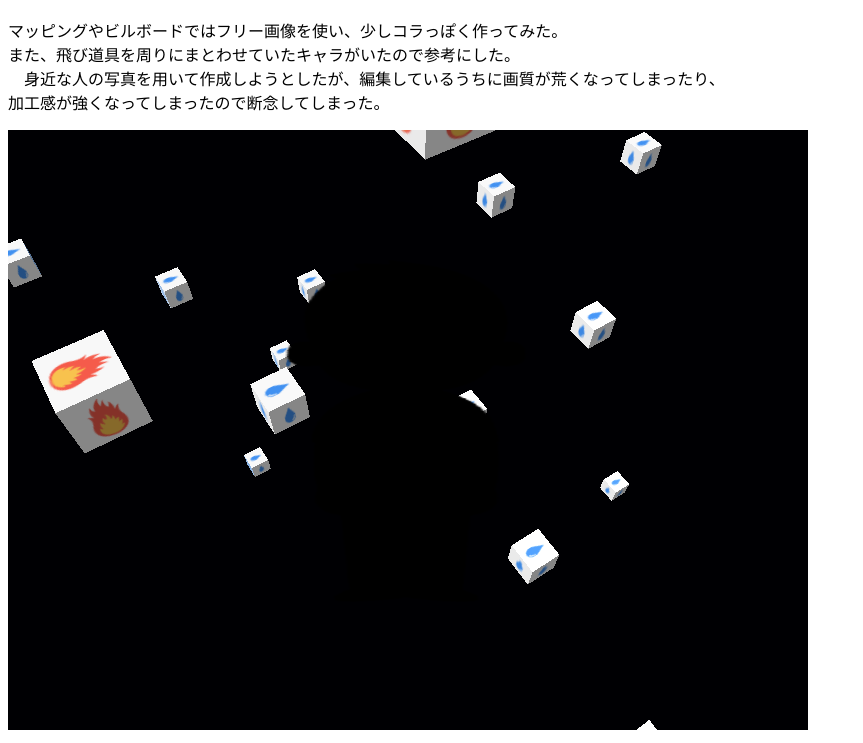
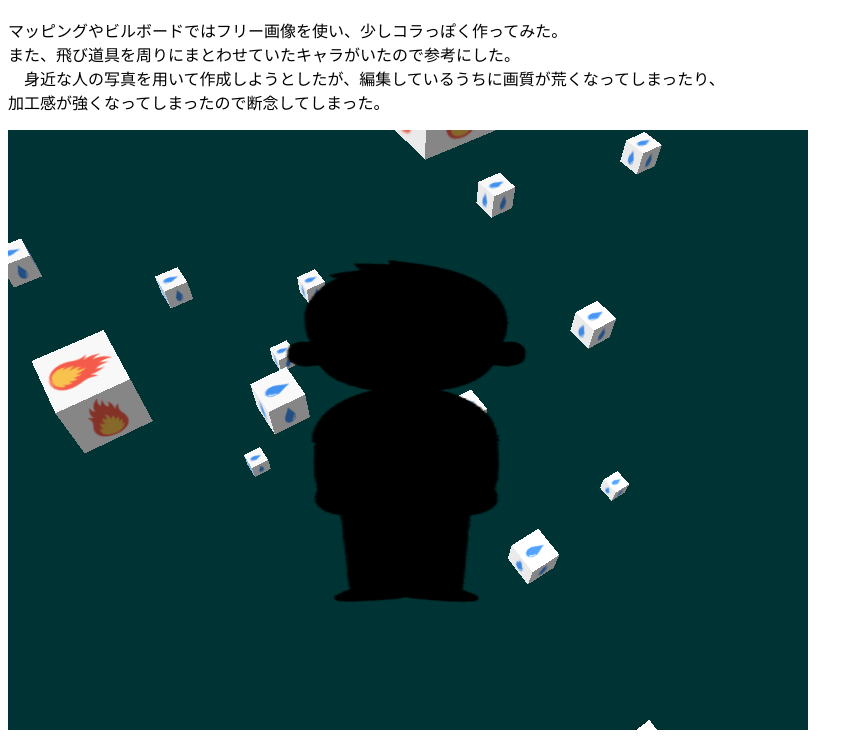
Before and after one commit to soaramurakami/CG_report, a plain HTML site: page CG_report2.html in a window 1280 px wide. Shown: the part 57-800 px from the top of the page, without its empty margins (0-863 px from the left). Drawn offline with nearby package versions, Linux system fonts and the light colour scheme; animation ran at ten frames a second.

Commit message:
Update CG_report2.html

```diff
--- a/CG_report2.html
+++ b/CG_report2.html
@@ -24,7 +24,7 @@
         var renderer = new THREE.WebGLRenderer();
         document.body.appendChild(renderer.domElement);
         renderer.setSize(width, height);
-        renderer.setClearColor(0x00003);
+        renderer.setClearColor(0x003333);
 
         // シーンを作成
         const scene = new THREE.Scene();
```
